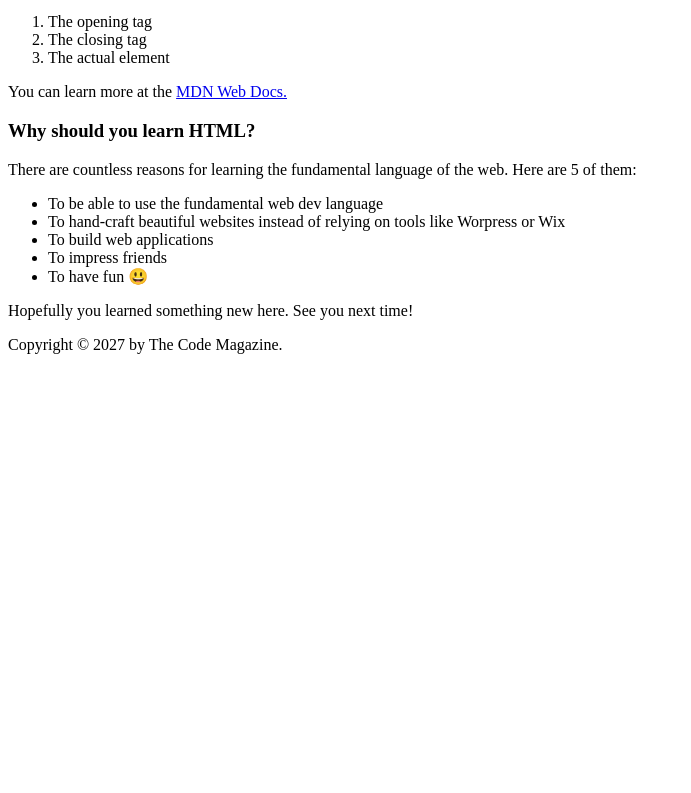
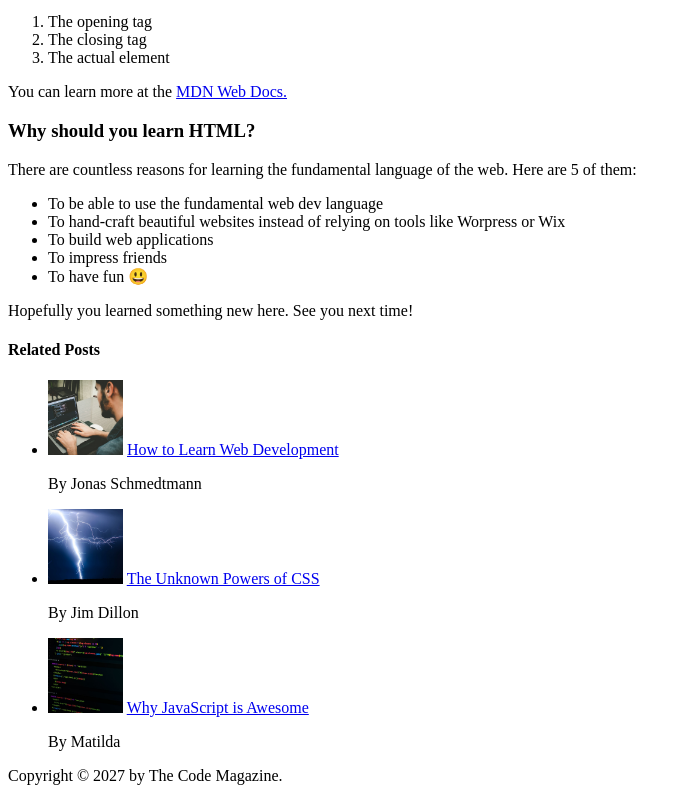
Before and after one commit to shiva508/web-development, a plain HTML site: page Omnifood/new-version/HTML-Fundamentals/index.html in a window 1280 px wide. Shown: the part 690-1483 px from the top of the page, without its empty margins (0-691 px from the left). Before the commit the page ends 1052 px from the top, so only its background shows below. Drawn offline with Linux system fonts and the light colour scheme.

Commit message:
assignment

```diff
--- a/Omnifood/new-version/HTML-Fundamentals/index.html
+++ b/Omnifood/new-version/HTML-Fundamentals/index.html
@@ -89,6 +89,26 @@
       </ul>
       <p>Hopefully you learned something new here. See you next time!</p>
     </article>
+    <aside>
+      <h4>Related Posts</h4>
+      <ul>
+        <li>
+          <img src="images/related-1.jpg" alt="" width="75" />
+          <a href="#">How to Learn Web Development</a>
+          <p>By Jonas Schmedtmann</p>
+        </li>
+        <li>
+          <img src="images/related-2.jpg" alt="" width="75" />
+          <a href="#">The Unknown Powers of CSS</a>
+          <p>By Jim Dillon</p>
+        </li>
+        <li>
+          <img src="images/related-3.jpg" alt="" width="75" />
+          <a href="#">Why JavaScript is Awesome</a>
+          <p>By Matilda</p>
+        </li>
+      </ul>
+    </aside>
     <footer>Copyright &copy; 2027 by The Code Magazine.</footer>
   </body>
 </html>
```
